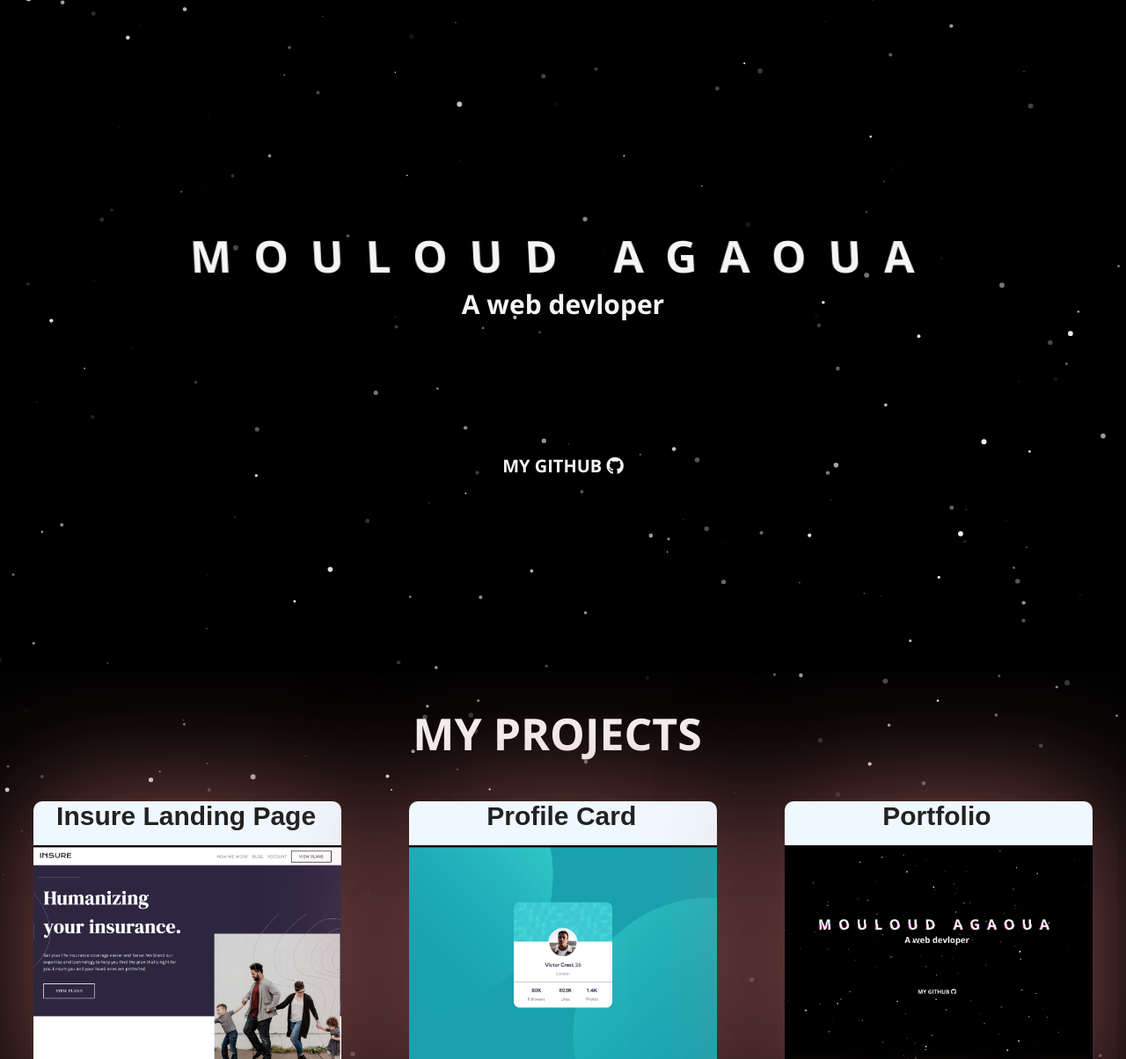
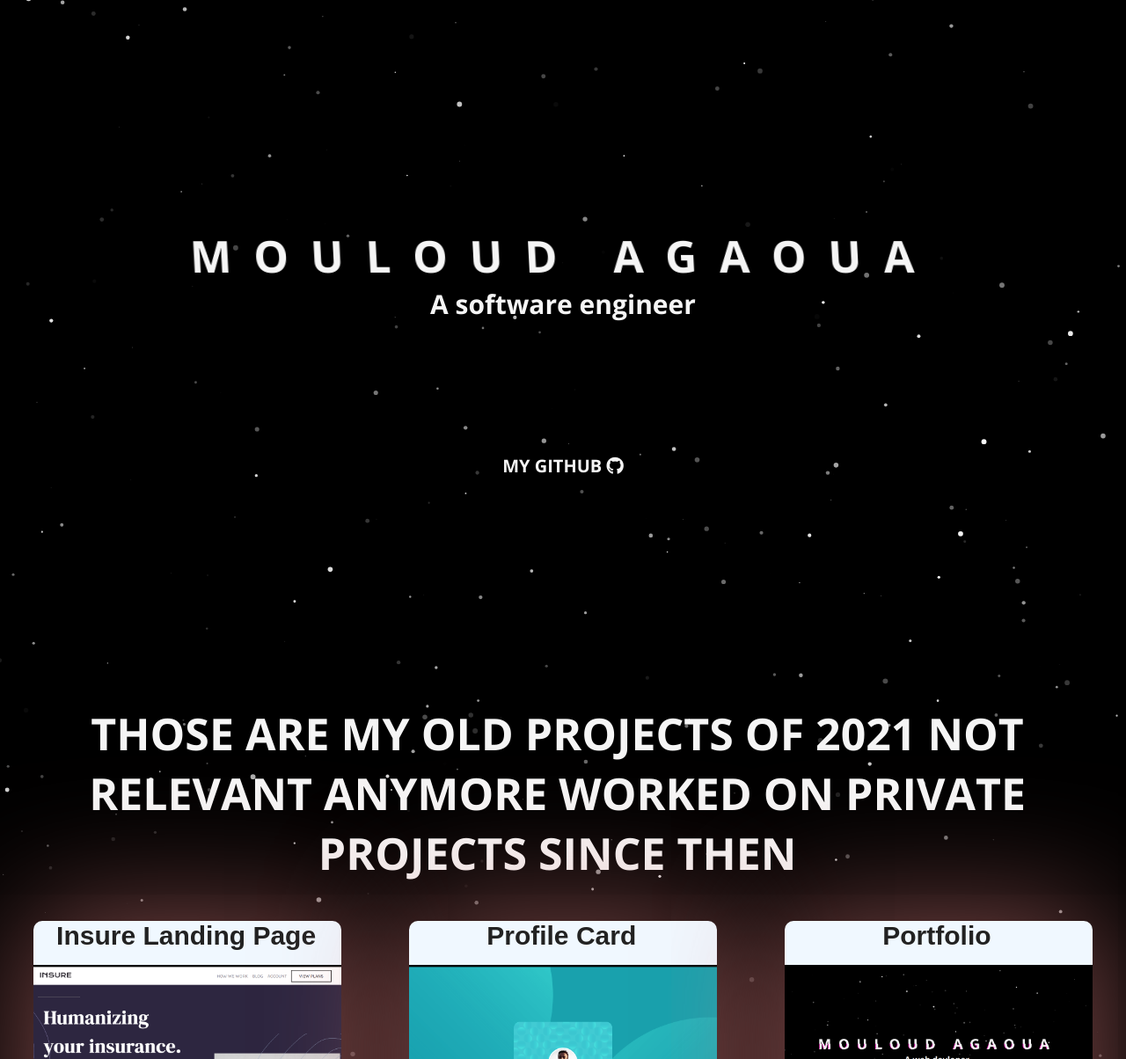
Before and after one commit to yuuji-dev/portfolio, a plain HTML site: page index.html in a window 1280 px wide. Shown: the top 1204 px of the page at 88% size. Drawn offline with nearby package versions, Linux system fonts and the light colour scheme.

Commit message:
Fix typo
Updated my role
and deprecated Projects section
this portfolio should be rebuilt from scratch

```diff
--- a/index.html
+++ b/index.html
@@ -16,14 +16,14 @@
 
     <main class="main flex flex-jf-cc flex-al-ic">
         <h1 class="main-title glitch txt-center" data-text="Mouloud Agaoua">Mouloud Agaoua</h1>
-        <h2>A web devloper</h2>
+        <h2>A software engineer</h2>
         <a target="_blank" class="main-link" href="https://github.com/yuuji-dev">My github <i class="fab fa-github"></i></a>
     </main>
 
     <!--My projects-->
 
     <section class="projects">
-        <h1 class="projects-title txt-center">My projects</h1>
+        <h1 class="projects-title txt-center">Those are my old projects of 2021 not relevant anymore worked on private projects since then</h1>
         <div class="projects-wrapper">
             <div class="projects-wrapper-cards">
                 <div class="projects-wrapper-cards-title txt-center">
```
